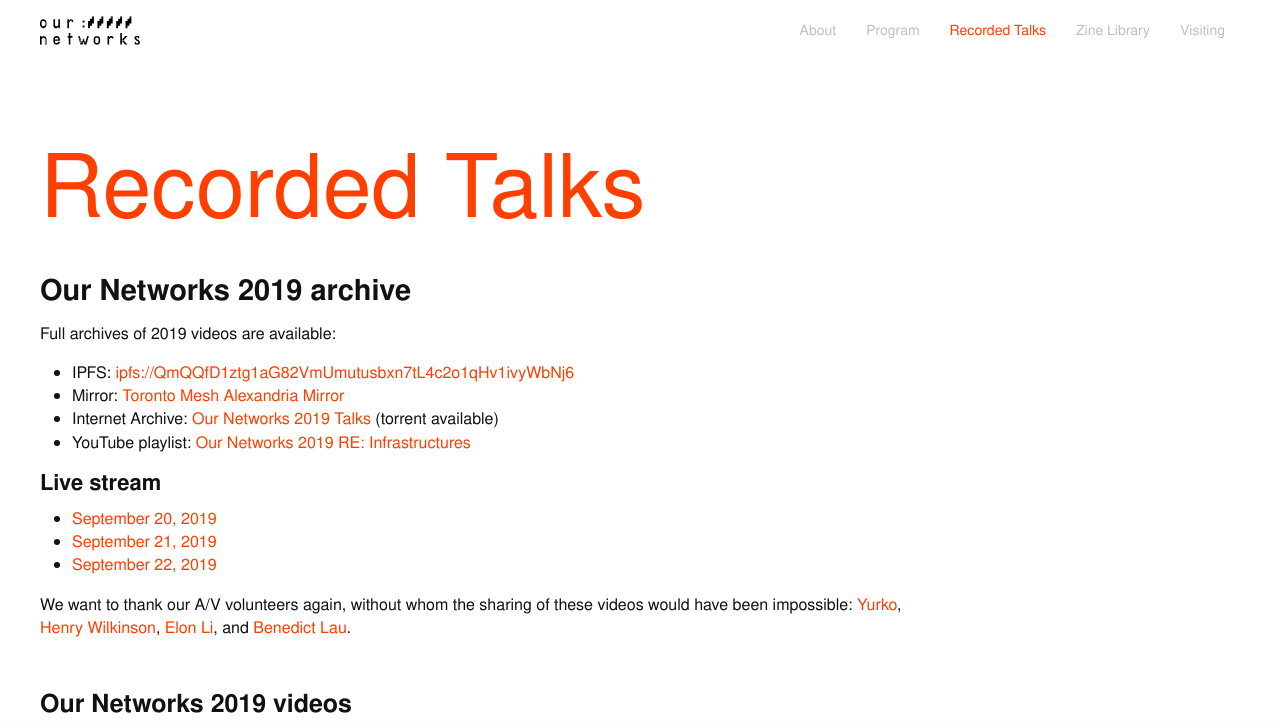
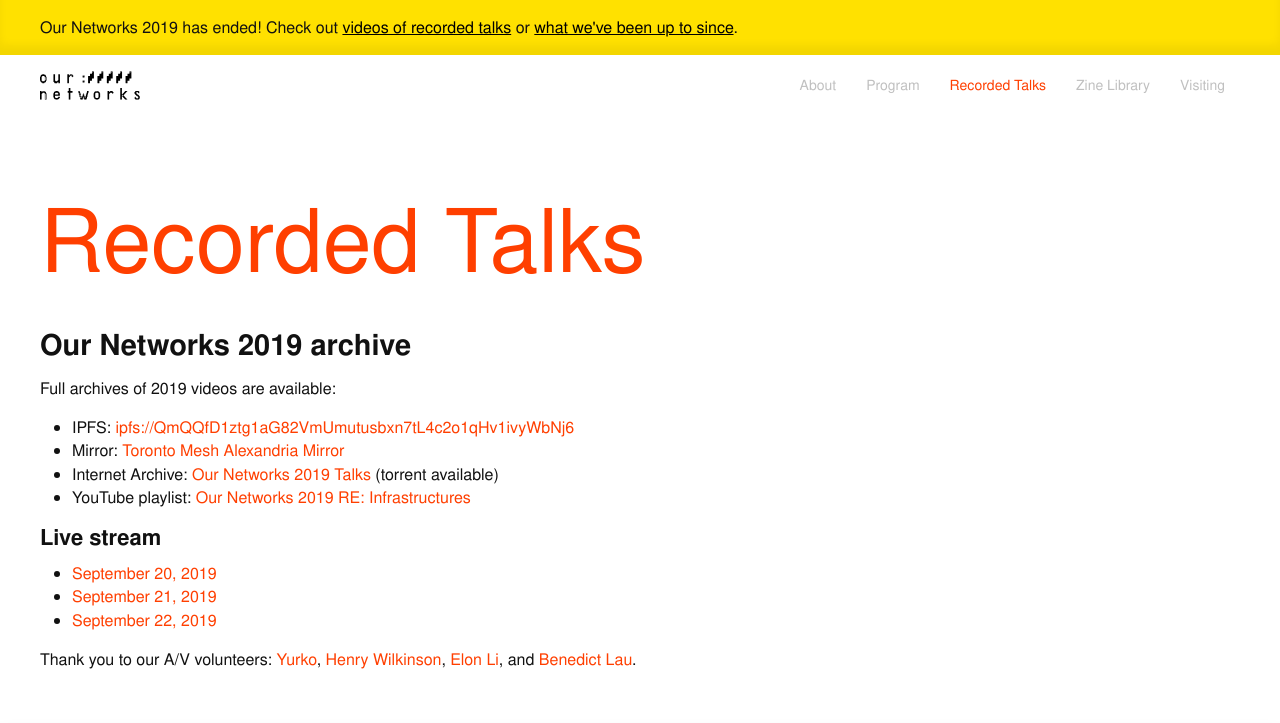
Before and after one commit to ournetworks/ournetworks.ca, a Jekyll site: the page built from recorded-talks.md, in a window 1280 px wide, cut to the strip 0-723 px from the top of the page. Built offline with Jekyll 4.4.1, drawn with Linux system fonts in a browser that asks for light colours; some of the changed text lies outside the part shown.

Commit message:
2019 Banner (#160)
* adding announcement banner

* Remove extra detail on mailinglist header

* clean up a/v volunteer language

* period

Co-authored-by: dcwalk <dcwalk@users.noreply.github.com>

```diff
--- a/_includes/nav.html
+++ b/_includes/nav.html
@@ -1,4 +1,11 @@
 <header class="header">
+  <div class="announcement bg-yellow pb-s pt-s" role="alert">
+    <div class="container">
+      <p class="m-0">
+        Our Networks 2019 has ended! Check out <a href="/recorded-talks/">videos of recorded talks</a> or <a href="https://ournetworks.ca">what we've been up to since</a>.
+      </p>
+    </div>
+  </div>
   <div class="container container-full-width flex flex-wrap">
     <span class="site-title">
       <a class="logo" href="{{ site.baseurl }}/" rel="home" title="{{ site.title }}">
--- a/_layouts/splash.html
+++ b/_layouts/splash.html
@@ -9,7 +9,7 @@
   <hr class="extended">
   <div class="container">
   <h2 id="updates">Updates</h2>
-  <p>Our Networks 2019 is over! Want to receive updates when we post session videos?</p>
+  <p>Our Networks 2019 is over! Want to receive updates?</p>
   <a href="https://lists.mayfirst.org/mailman/listinfo/ournetworks" class="button" target="_blank" rel="noopener">Subscribe to our mailing list</a>
   </div>
 </div>
--- a/_sass/_announcements.scss
+++ b/_sass/_announcements.scss
@@ -1,16 +1,8 @@
 // Announcements
 .announcement {
-  background: $yellow;
   box-shadow: inset 0 -10px 8px 0 rgba($black, 0.05);
 
-  p {
-    margin: 0;
-  }
-
   a {
-    display: block;
-    padding-top: 1em;
-    padding-bottom: 1em;
     color: $black;
     text-decoration: underline;
 
--- a/recorded-talks.md
+++ b/recorded-talks.md
@@ -23,7 +23,7 @@
 - [September 21, 2019](https://2019.ournetworks.ca/livestream/?m3u8=live-2019-09-21.m3u8)
 - [September 22, 2019](https://2019.ournetworks.ca/livestream/?m3u8=live-2019-09-22.m3u8)
 
-We want to thank our A/V volunteers again, without whom the sharing of these videos would have been impossible: [Yurko](https://github.com/YurkoWasHere), [Henry Wilkinson](https://github.com/Shrinks99), [Elon Li](https://github.com/ASoTNetworks), and [Benedict Lau](https://github.com/benhylau).
+Thank you to our A/V volunteers: [Yurko](https://github.com/YurkoWasHere), [Henry Wilkinson](https://github.com/Shrinks99), [Elon Li](https://github.com/ASoTNetworks), and [Benedict Lau](https://github.com/benhylau).
 {:.content-width}
 
 ### Our Networks 2019 videos
@@ -52,7 +52,7 @@
 - YouTube playlist: [Our Networks 2018 Beyond DIY: Do It With Others](https://www.youtube.com/playlist?list=PLx7_J32Ys60ey2bgSn2soAoBy0v9bBUbT)
 
 
-We want to thank our A/V volunteers again, without whom the sharing of these videos would have been impossible: [Yurko](https://github.com/YurkoWasHere), [Henry Wilkinson](https://github.com/Shrinks99), [Elon Li](https://github.com/ASoTNetworks), and [Benedict Lau](https://github.com/benhylau).
+A/V volunteers: [Yurko](https://github.com/YurkoWasHere), [Henry Wilkinson](https://github.com/Shrinks99), [Elon Li](https://github.com/ASoTNetworks), and [Benedict Lau](https://github.com/benhylau).
 {:.content-width}
 
 ### Our Networks 2018 Videos
```
